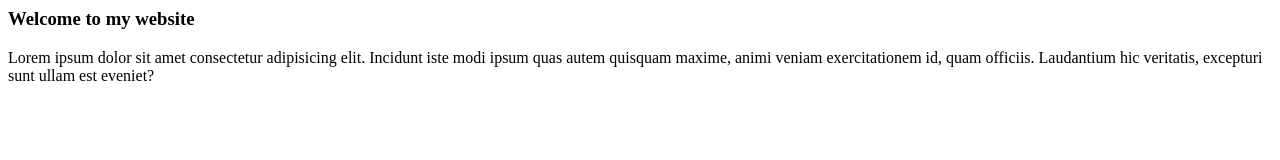
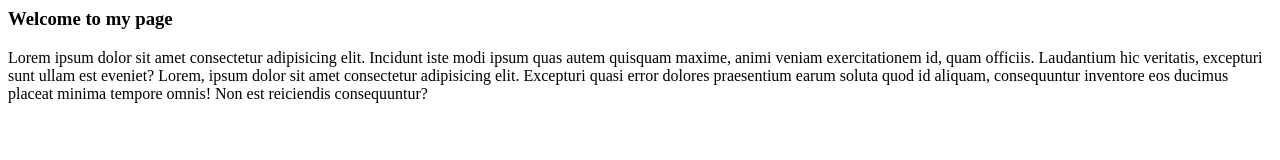
Before and after one commit to htmlCss-198/mikaelMalania, a plain HTML site: page lesson1Homework/index.html in a window 1280 px wide. Drawn offline with Linux system fonts and the light colour scheme.

Commit message:
ჩავასწორე მოთხოვნილი ცვლილებები

```diff
--- a/lesson1Homework/index.html
+++ b/lesson1Homework/index.html
@@ -3,7 +3,7 @@
         <link rel="stylesheet" href="./styles/style.css">
     </head>
     <body>
-        <h3>Welcome to my website</h3>
-        <p>Lorem ipsum dolor sit amet consectetur adipisicing elit. Incidunt iste modi ipsum quas autem quisquam maxime, animi veniam exercitationem id, quam officiis. Laudantium hic veritatis, excepturi sunt ullam est eveniet?</p>
+        <h3>Welcome to my page</h3>
+        <p>Lorem ipsum dolor sit amet consectetur adipisicing elit. Incidunt iste modi ipsum quas autem quisquam maxime, animi veniam exercitationem id, quam officiis. Laudantium hic veritatis, excepturi sunt ullam est eveniet? Lorem, ipsum dolor sit amet consectetur adipisicing elit. Excepturi quasi error dolores praesentium earum soluta quod id aliquam, consequuntur inventore eos ducimus placeat minima tempore omnis! Non est reiciendis consequuntur?</p>
     </body>
 </html>
```
